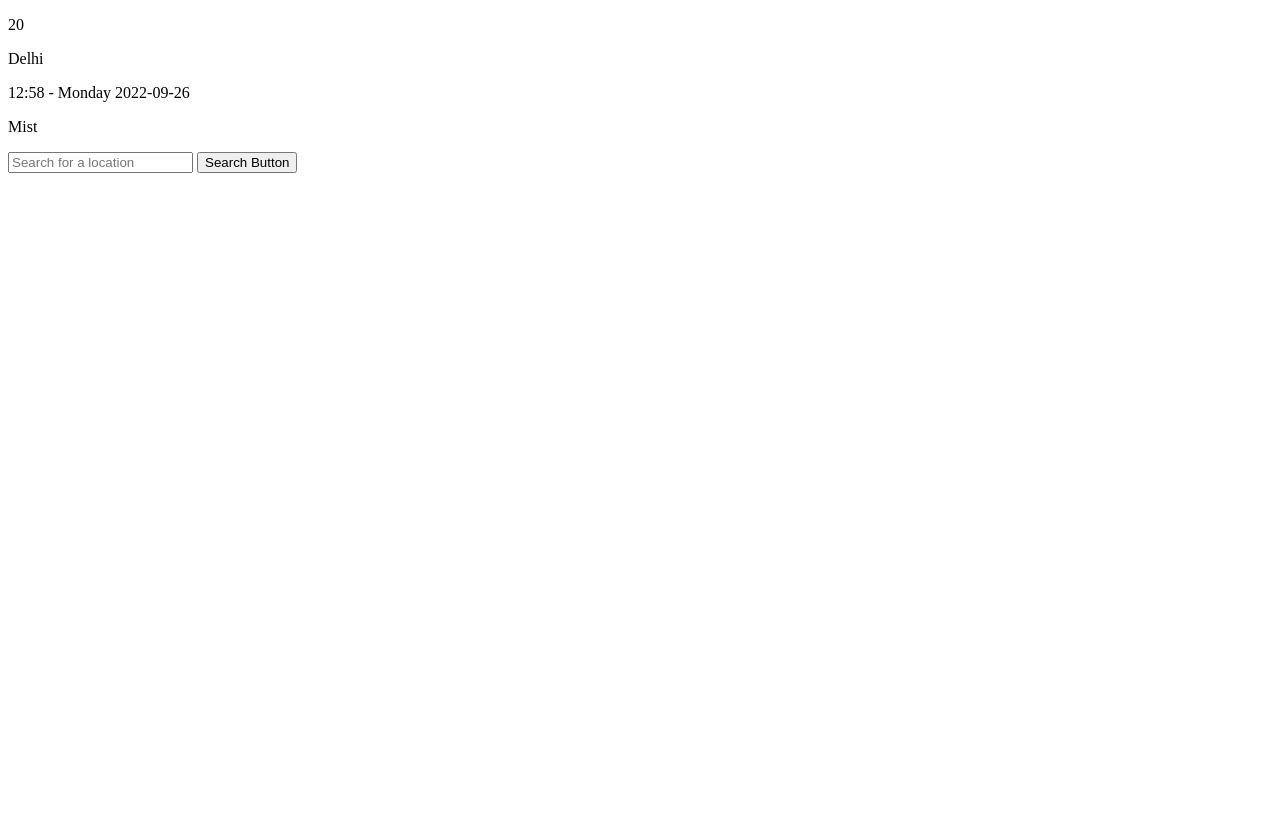
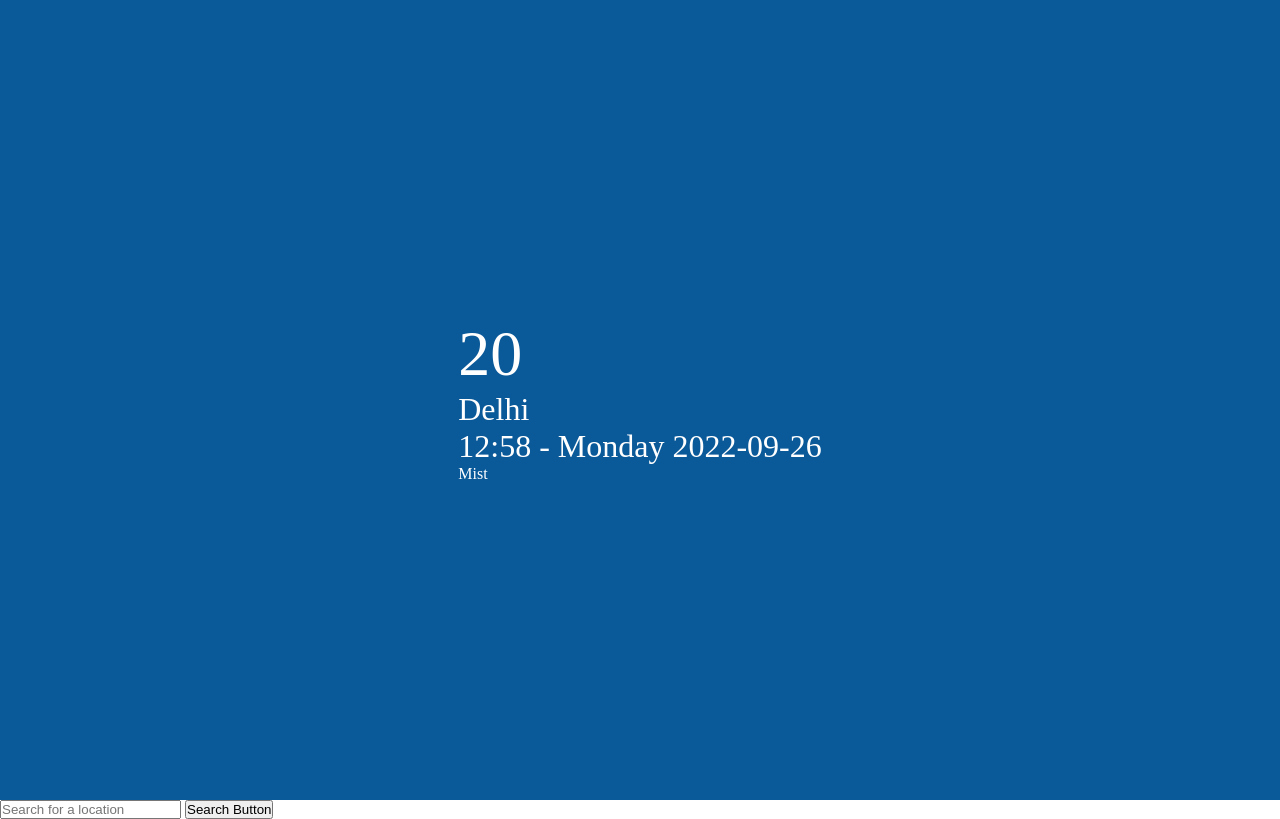
Before and after one commit to jwirth1/weather-app, a plain HTML site: page index.html in a window 1280 px wide. Drawn offline with Linux system fonts and the light colour scheme.

Commit message:
added css

```diff
--- a/index.html
+++ b/index.html
@@ -3,6 +3,7 @@
 <head>
     <meta charset="UTF-8">
     <meta name="viewport" content="width=device-width, initial-scale=1.0">
+    <link rel="stylesheet" href="style.css">
     <title>Weather App</title>
 </head>
 <body>
--- a/style.css
+++ b/style.css
@@ -0,0 +1,29 @@
+*{
+    margin: 0%;
+    padding: 0;
+}
+
+.container{
+    width: 100%;
+    height: 100vh;
+    background-color: rgb(10, 89, 153);
+    display: flex;
+    justify-content: center;
+    align-items: center;
+}
+.weather_container{
+    color: white;
+}
+
+.temp{
+    font-size: 4rem;
+}
+
+.time_location{
+    font-size: 2rem;
+}
+
+.condition{
+    margin: 0.5rem;
+    margin-left: 0.2rem;
+}
```
